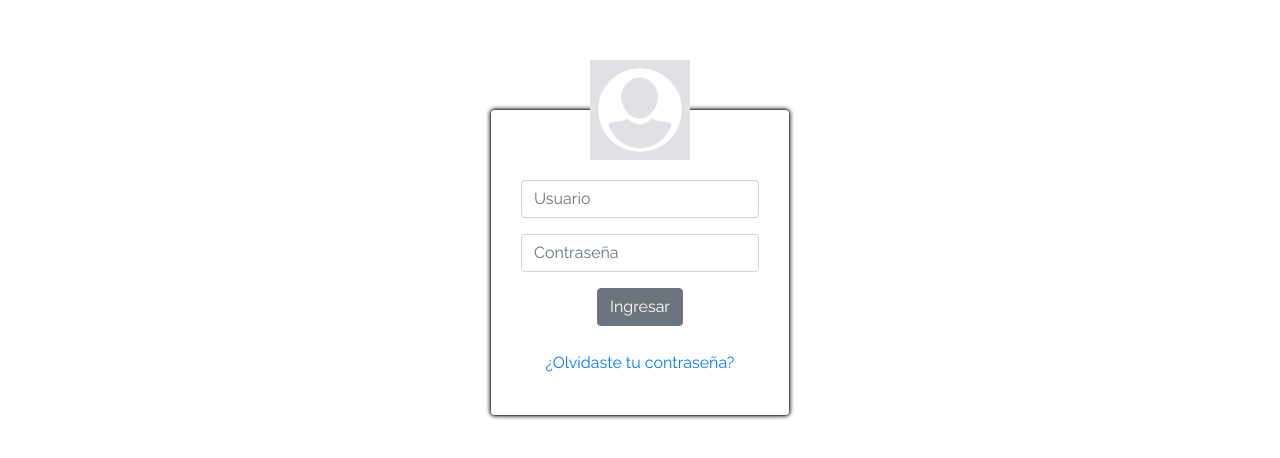
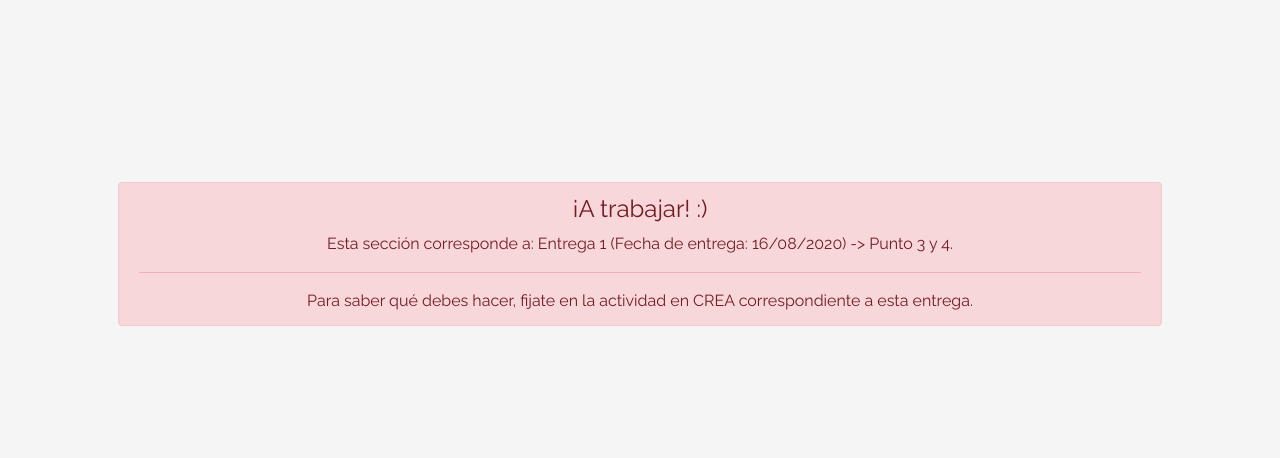
Before and after one commit to nahumoore/DesarrolloWeb-JAP, a plain HTML site: page login.html in a window 1280 px wide. Shown: the part 138-596 px from the top of the page. Drawn offline with Linux system fonts and the light colour scheme.

Commit message:
Revert "Entrega 1"
This reverts commit 67267b390fe67c2efafa110cf6e9b2462d4577f2.

```diff
--- a/css/styles.css
+++ b/css/styles.css
@@ -139,33 +139,3 @@ a.custom-card:hover {
 .checked {
   color: orange;
 }
-
-.user-img{
-  margin-top: -50px;
-  margin-bottom: 40px;
-}
-
-.user-img img{
-  width: 100px;
-  height: 100px;
-  margin-bottom: 20px;
-  zoom: 1;
-	filter: alpha(opacity=50);
-}
-
-.modal-content{
-  margin-bottom: 35px;
-}
-
-.forgot{
-  margin-top: 25px;
-}
-
-.main-section{
-  width: 300px;
-  margin: 0 auto;
-  margin-top: 15%;
-  margin-top: auto;
-  padding: 0;
-  box-shadow: 0px 0px 4px black;
-}
--- a/js/categories.js
+++ b/js/categories.js
@@ -88,7 +88,7 @@ document.addEventListener("DOMContentLoaded", function(e){
             sortAndShowCategories(ORDER_ASC_BY_NAME, resultObj.data);
         }
     });
-    hideSpinner()
+
     document.getElementById("sortAsc").addEventListener("click", function(){
         sortAndShowCategories(ORDER_ASC_BY_NAME);
     });
--- a/js/category-info.js
+++ b/js/category-info.js
@@ -41,6 +41,5 @@ document.addEventListener("DOMContentLoaded", function(e){
             //Muestro las imagenes en forma de galería
             showImagesGallery(category.images);
         }
-        hideSpinner()
     });
 });
--- a/js/init.js
+++ b/js/init.js
@@ -15,25 +15,33 @@ var hideSpinner = function(){
   document.getElementById("spinner-wrapper").style.display = "none";
 }
 
-var getJSONData = function(PRODUCTS_URL){
+var getJSONData = function(url){
     var result = {};
     showSpinner();
-    return fetch(PRODUCTS_URL)
+    return fetch(url)
     .then(response => {
       if (response.ok) {
         return response.json();
       }else{
-        throw Error(response.status);
+        throw Error(response.statusText);
       }
     })
     .then(function(response) {
           result.status = 'ok';
           result.data = response;
+          hideSpinner();
           return result;
     })
     .catch(function(error) {
         result.status = 'error';
         result.data = error;
+        hideSpinner();
         return result;
     });
 }
+
+//Función que se ejecuta una vez que se haya lanzado el evento de
+//que el documento se encuentra cargado, es decir, se encuentran todos los
+//elementos HTML presentes.
+document.addEventListener("DOMContentLoaded", function(e){
+});
--- a/login.html
+++ b/login.html
@@ -25,7 +25,7 @@
       align-items: center;
       padding-top: 40px;
       padding-bottom: 40px;
-      background: url(../Workspace/img/wallpaper.jpg) no-repeat center center fixed;
+      background-color: #f5f5f5;
     }
 
     .signin {
@@ -39,22 +39,11 @@
 
 <body class="text-center">
   <div class="container p-5">
-    <div class="modal-content main-section">
-      <div class="col-12 user-img">
-        <img src="img/user.png"
-      </div>
-      <form class="col-12">
-        <div class="form-group" id="user-group">
-          <input type="text" class="form-control" placeholder="Usuario">
-        </div>
-        <div class="form-group" id="contasena-group">
-          <input type="password" class="form-control" placeholder="Contraseña">
-        </div>
-        <button type="submit" class="btn btn-secondary" onclick="location.href='index.html'">Ingresar</button>
-      </form>
-      <div class="col-12 forgot">
-        <a href="#">¿Olvidaste tu contraseña?</a>
-      </div>
+    <div class="alert alert-danger" role="alert" style="position: relative; width:auto; top: 0;">
+      <h4 class="alert-heading">¡A trabajar! :)</h4>
+      <p>Esta sección corresponde a: Entrega 1 (Fecha de entrega: 16/08/2020) -> Punto 3 y 4.</p>
+      <hr>
+      <p class="mb-0">Para saber qué debes hacer, fijate en la actividad en CREA correspondiente a esta entrega.</p>
     </div>
   </div>
 
```
Also changed, not shown: js/products.js (+3 -40 lines), products.html (+7 -1 lines), img/user.png (deleted), img/wallpaper.jpg (deleted).
